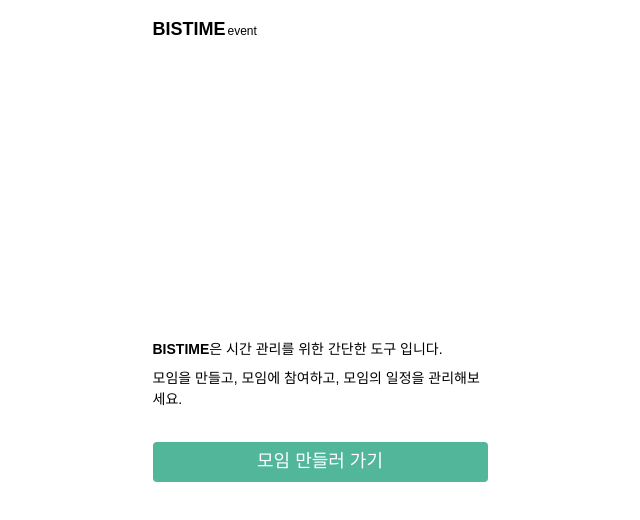
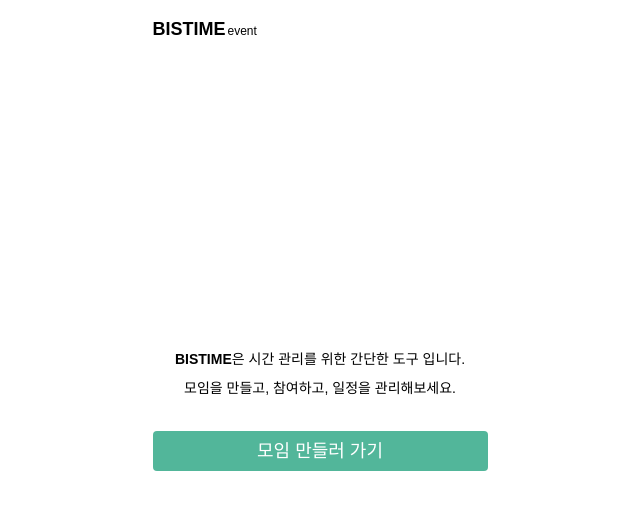
Before and after one commit to PI304/BisTime_Frontend, a Next.js app: page / in a window 1280 px wide. Shown: the top 520 px of the page, without its empty margins (320-960 px from the left). Built offline with nearby package versions, Linux system fonts and the light colour scheme; a web font is replaced by a local one.

Commit message:
feat : 필터 버튼 제거

```diff
--- a/src/pages/event/index.tsx
+++ b/src/pages/event/index.tsx
@@ -83,7 +83,6 @@ export default function Event({ query }) {
   const startIndex = TIMETABLE.indexOf(event?.startTime || '00:00');
   const endIndex = TIMETABLE.indexOf(event?.endTime || '00:00');
   const [availableMember, setAvailableMember] = useState({});
-  const [isFillterOpen, setIsFillterOpen] = useState(false);
 
   useEffect(() => {
     if (scheduleList && event) {
@@ -106,58 +105,10 @@ export default function Event({ query }) {
           });
         }}
       />
-      <Drawer isOpen={isFillterOpen} onClose={() => setIsFillterOpen(false)}>
-        하이
-      </Drawer>
-      {/* <Drawer isOpen={isAddOpen} onClose={() => setIsAddOpen(false)}>
-        <button
-          onClick={() => {
-            router.push({
-              pathname: '/event/schedule/add01',
-              query: { uuid: uuid },
-            });
-          }}
-          className="bg-primary-green-1 mb-2 items-center text-white flex justify-between w-full py-2 px-4 rounded-lg"
-        >
-          <div>내 일정 등록하기</div>
-          <div className="bg-[#53C2A3] w-10 aspect-square rounded-full flex">
-            <Image
-              src="/svg/icons/plus.svg"
-              alt="filter"
-              width={28}
-              height={28}
-              className="m-auto"
-            />
-          </div>
-        </button>
-        <button
-          onClick={() => {
-            router.push({
-              pathname: '/event/schedule/add01',
-              query: { uuid: uuid },
-            });
-          }}
-          className="bg-primary-green-1 items-center text-white flex justify-between w-full py-2 px-4 rounded-lg"
-        >
-          <div>등록된 일정 수정하기</div>
-          <div className="bg-[#53C2A3] w-10 aspect-square rounded-full flex">
-            <Image
-              src="/svg/icons/plus.svg"
-              alt="filter"
-              width={28}
-              height={28}
-              className="m-auto"
-            />
-          </div>
-        </button>{' '}
-      </Drawer> */}
-      <FloatButton type="filter" onClick={() => setIsFillterOpen(true)} />
+
       <div className="w-full flex flex-wrap flex-col mt-2">
         <div className="w-full flex items-center justify-center">
           <div className="text-24">{event?.title}</div>
-          {/* <div className="flex flex-col ml-2 text-right font-light text-gray-7 text-8">
-            <p>{formatDate(event?.createdAt)}</p>
-          </div> */}
         </div>
         <div className="text-14 mt-2 flex flex-col justify-between border-primary-green-1">
           <p className="mb-1">참여하는 사람 : {members.length}명</p>
--- a/src/pages/index.tsx
+++ b/src/pages/index.tsx
@@ -10,12 +10,12 @@ function Home() {
       <Navigate />
       <div className="w-full flex flex-col items-center justify-center h-full">
         <div className="w-full flex flex-col items-center justify-center mb-4">
-          <div className="text-14 text-left w-full">
-            <span className="font-bold">BISTIME</span>은 시간 관리를 위한 간단한
-            도구 입니다.
+          <div className="text-14 text-center w-full">
+            <span className="font-bold ">BISTIME</span>은 시간 관리를 위한
+            간단한 도구 입니다.
           </div>
-          <div className="text-14 w-full mt-2">
-            모임을 만들고, 모임에 참여하고, 모임의 일정을 관리해보세요.
+          <div className="text-14 text-center w-full mt-2">
+            모임을 만들고, 참여하고, 일정을 관리해보세요.
           </div>
         </div>
         <div className="w-full mt-4 space-y-2 flex flex-col items-center justify-center">
```
